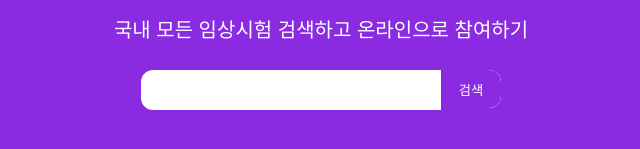
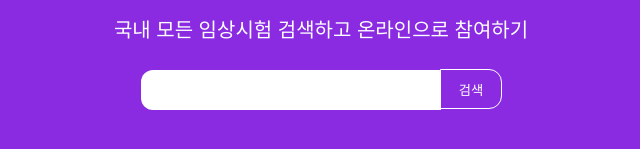
Before and after one commit to Pre-Team-10/pre-onboarding-8th-3-10, a React (Create React App) app: page / in a window 1280 px wide. Shown: the part 185-334 px from the top of the page, without its empty margins (319-959 px from the left). Built offline with nearby package versions, Linux system fonts and the light colour scheme.

Commit message:
Fix: css webkit 속성 삭제

```diff
--- a/src/styles/styles.ts
+++ b/src/styles/styles.ts
@@ -47,8 +47,6 @@ export const SearchButton = styled.button`
   color: white;
   background-color: blueviolet;
   overflow: hidden;
-  -webkit-transform: translateZ(0);
-  -webkit-mask-image: -webkit-radial-gradient(circle, white 100%, black 100%);
 `;
 
 export const SicksScrollList = styled.div`
```
Also changed, not shown: 1 other file (tests, documents, lock files or other folders).
